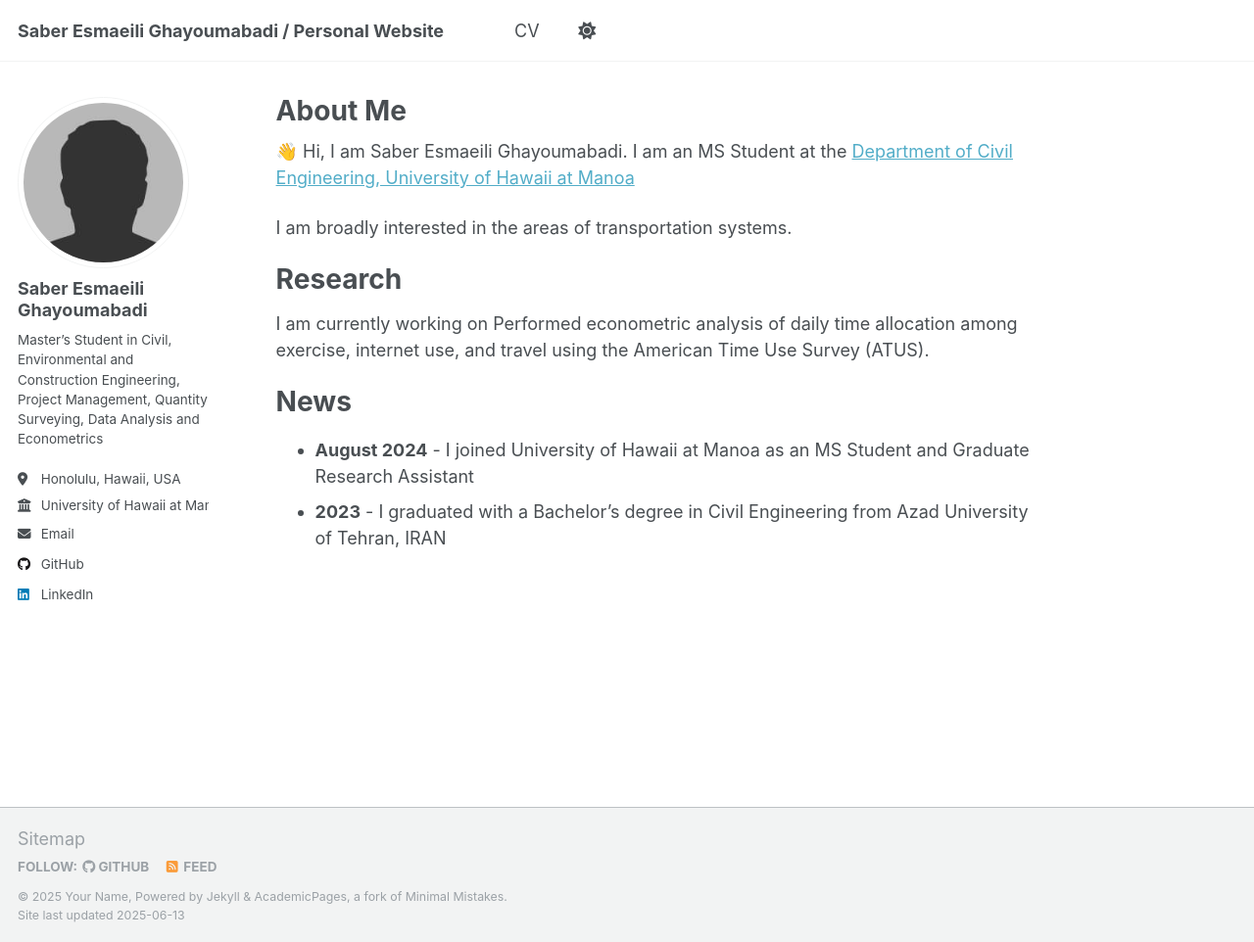
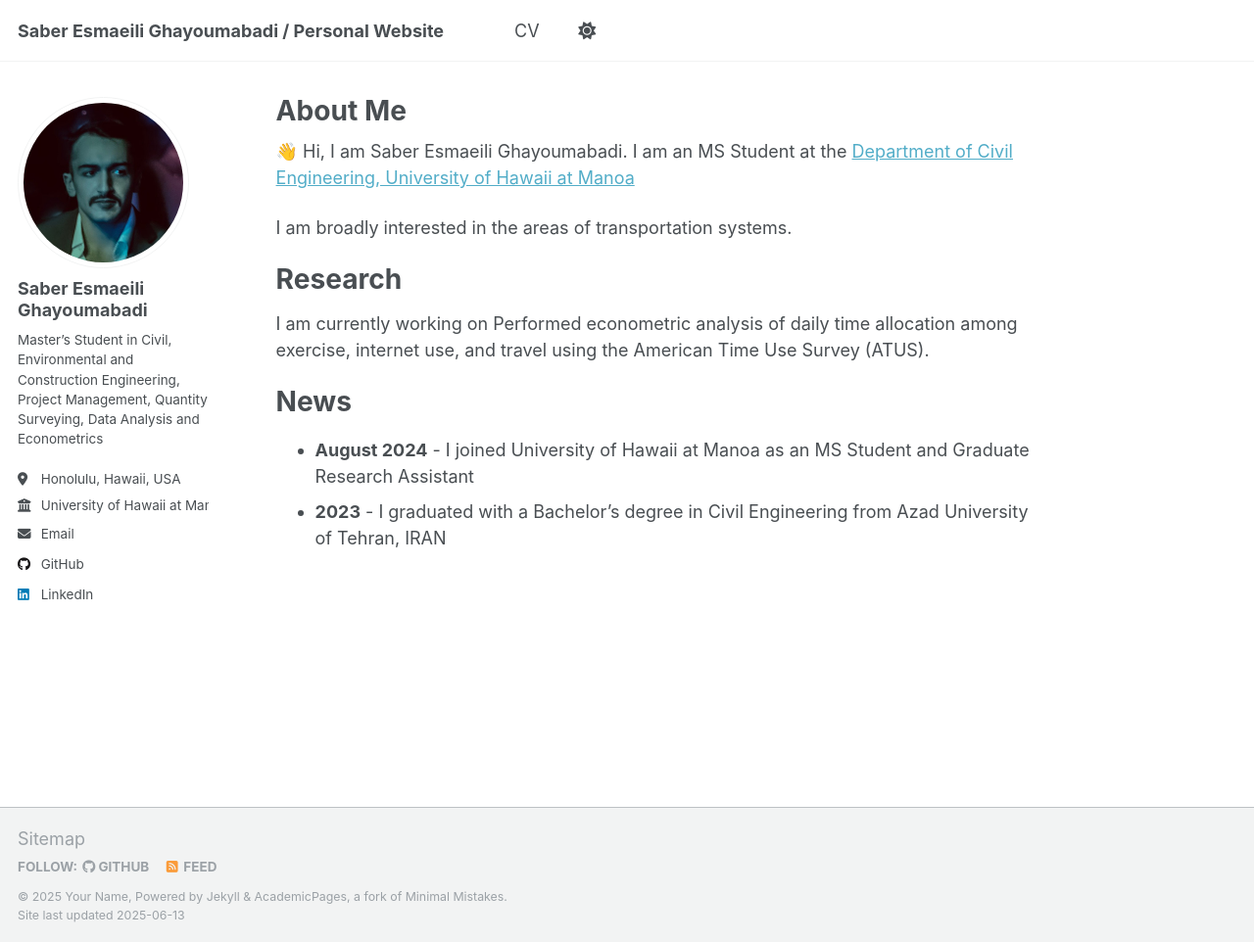
Before and after one commit to Saber-esmaeili/Saber-esmaeili.github.io, a Jekyll site: the page built from _pages/about.md, in a window 1280 px wide and 962 px high. Shown: the whole window at 98% size. Built offline with Jekyll 4.4.1, drawn with Linux system fonts in a browser that asks for light colours.

Commit message:
Update _config.yml

```diff
--- a/_config.yml
+++ b/_config.yml
@@ -22,7 +22,7 @@ repository               : "academicpages/academicpages.github.io"
 #               Additional customization can be done by editing /_includes/author-profile.html
 author:
   # Biographic information
-  avatar           : "bio-photo.jpg"
+  avatar           : "profilephoto.jpg"
   name             : "Saber Esmaeili Ghayoumabadi"
   pronouns         : # example: "she/her"
   bio              : "Master’s Student in Civil, Environmental and Construction Engineering, Project Management, Quantity Surveying, Data Analysis and Econometrics"
```
